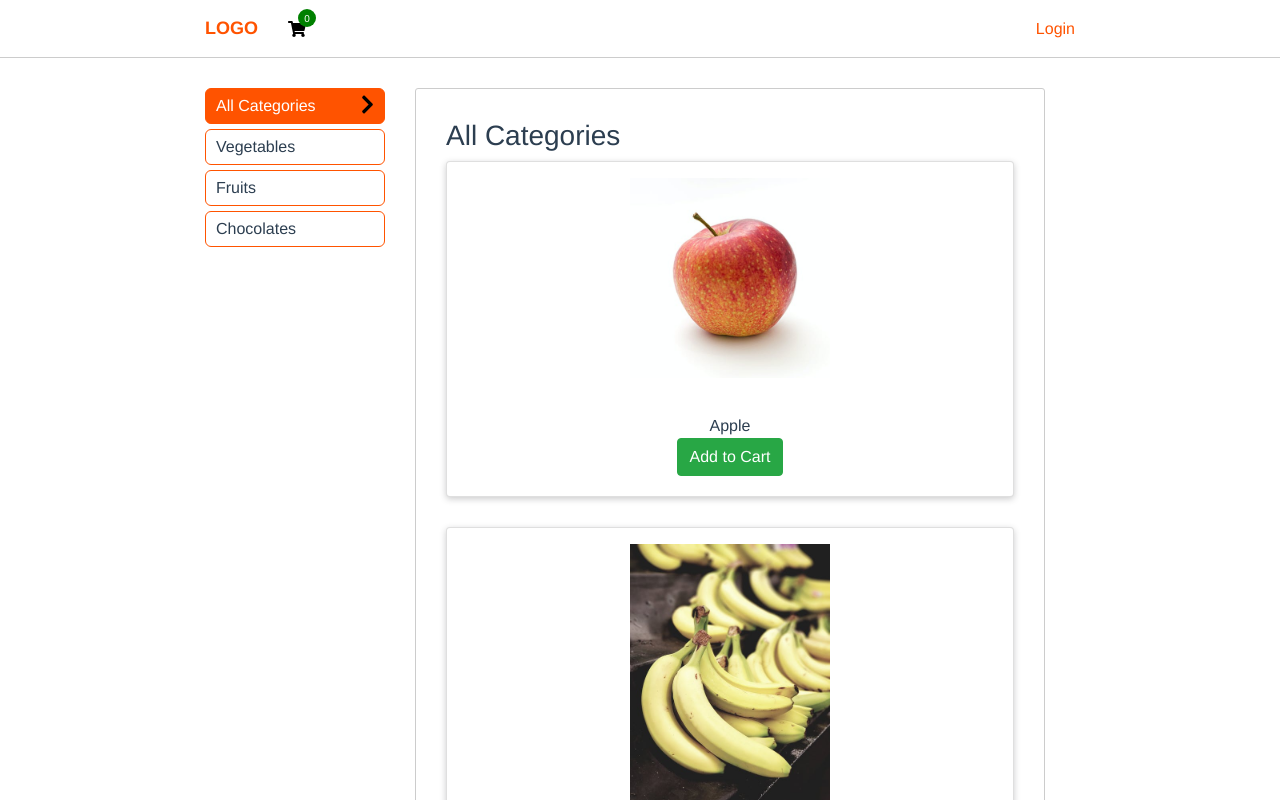
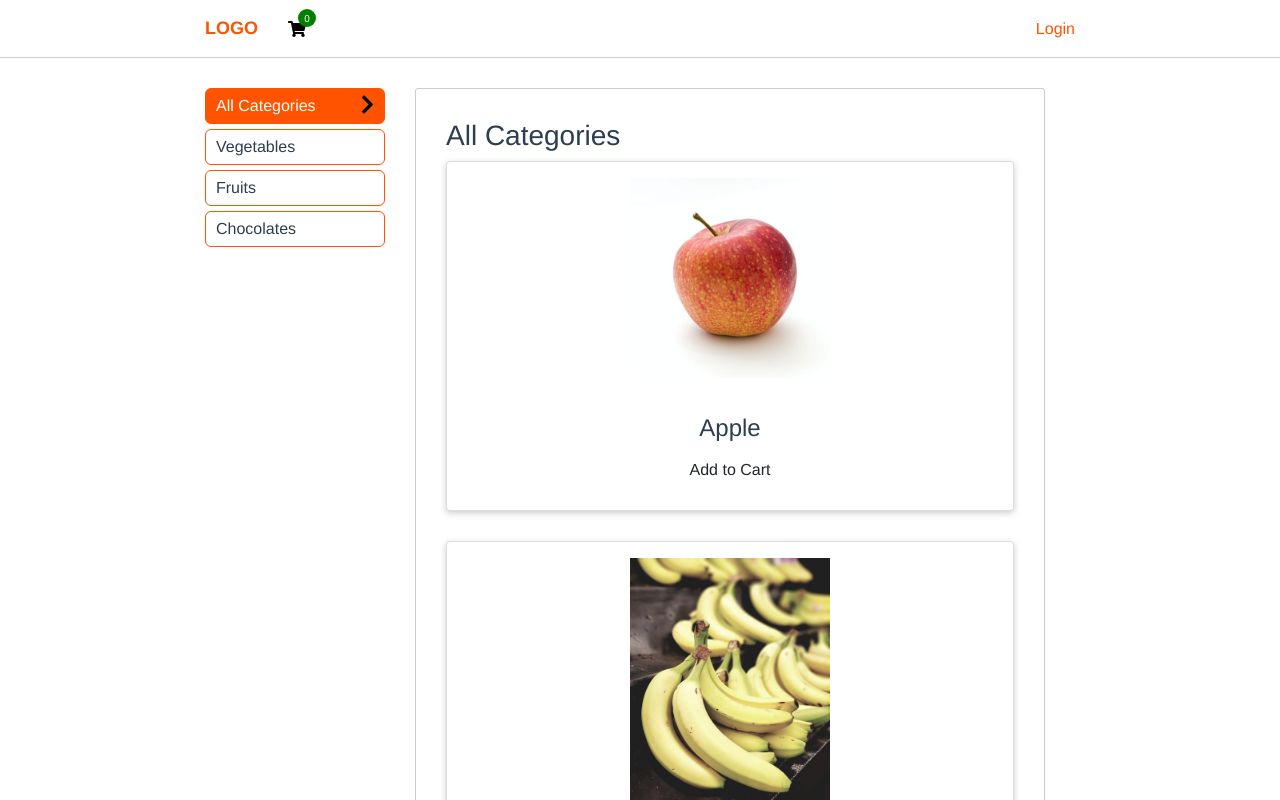
Before and after one commit to hareeshcs33/todo-vue, a Vue app: page / in a window 1280 px wide. Shown: the top 800 px of the page. Built offline with nearby package versions, Linux system fonts and the light colour scheme.

Commit message:
cta UI changes.

```diff
--- a/src/components/card.vue
+++ b/src/components/card.vue
@@ -4,20 +4,21 @@
             <img :src="displayItem.url" width="200px" />
         </div>
         <div class="card-body">
-            <div>{{displayItem.name}}</div>
-            <button class="btn btn-success" @click="AddCart" v-if="!AddCartStatus">Add to Cart</button>
+            <h4>{{displayItem.name}}</h4>
+            <button class="btn btn-default cta-action" @click="AddCart" v-if="!AddCartStatus">Add to Cart</button>
             <div class="add-remove-cart" v-else>
-
-                <button class="btn btn-primary cta-action" @click="removeFromCart" :disabled="displayItem.cart <= 0">
-                    -
-                </button>
-
+                <button
+                    class="btn btn-default cta-action"
+                    @click="removeFromCart"
+                    :disabled="displayItem.cart <= 0"
+                    >-</button>
                 <span v-if="displayItem.cart <= 0">Add to Cart</span>
-                <span  v-if="displayItem.cart > 0"> {{displayItem.cart}} items in Cart</span>
-
-                <button class="btn btn-primary cta-action" @click="addToCart"  :disabled="displayItem.cart >= (displayItem.maxCount || 10)">
-                    +
-                </button>
+                <span class="font-weight-bold"  v-if="displayItem.cart > 0"> {{displayItem.cart}} items in Cart</span>
+                <button
+                    class="btn btn-default cta-action"
+                    @click="addToCart"
+                    :disabled="displayItem.cart >= (displayItem.maxCount || 10)"
+                    >+</button>
             </div>
         </div>
     </div>
--- a/src/components/shopping-display.vue
+++ b/src/components/shopping-display.vue
@@ -52,7 +52,14 @@ export default {
     box-shadow: 0 2px 6px 0 rgba(53, 53, 54, 0.25);
 }
 .cta-action {
-    width: 180px;
+    color: #ff5300;
+    width: 150px;
     height: 40px;
+    background-color: #fff;
+    border: 1px solid #ff5300;
+}
+.cta-action:hover {
+    color: #fff;
+    background-color: #ff5300;
 }
 </style>
```
